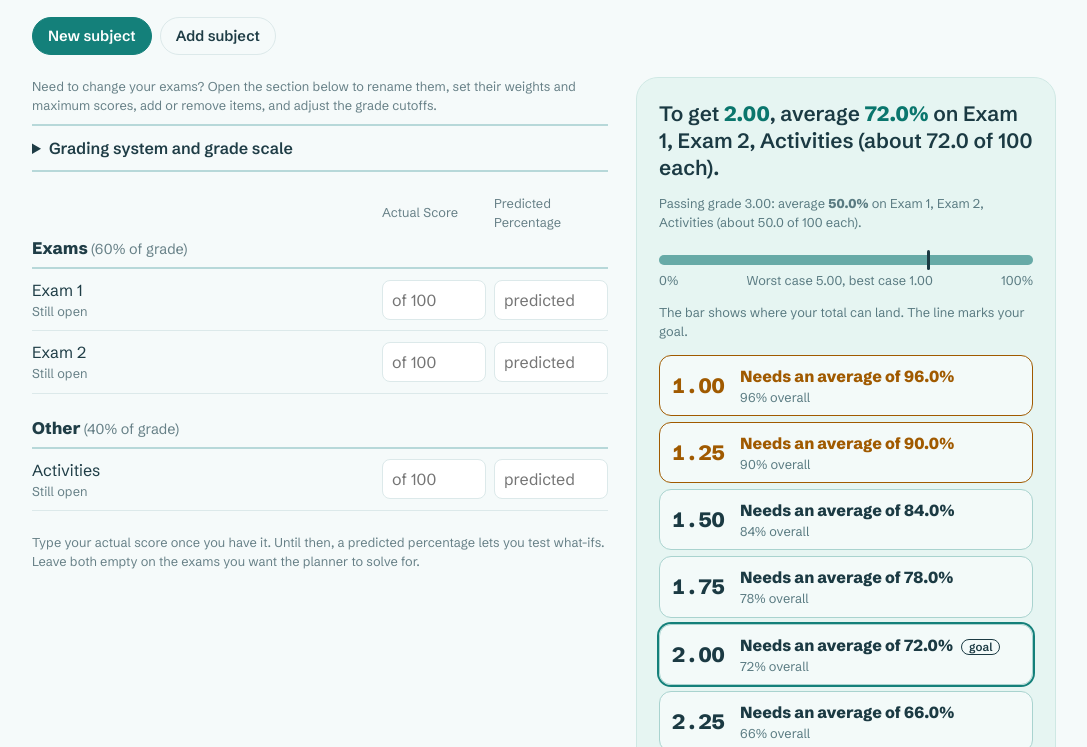
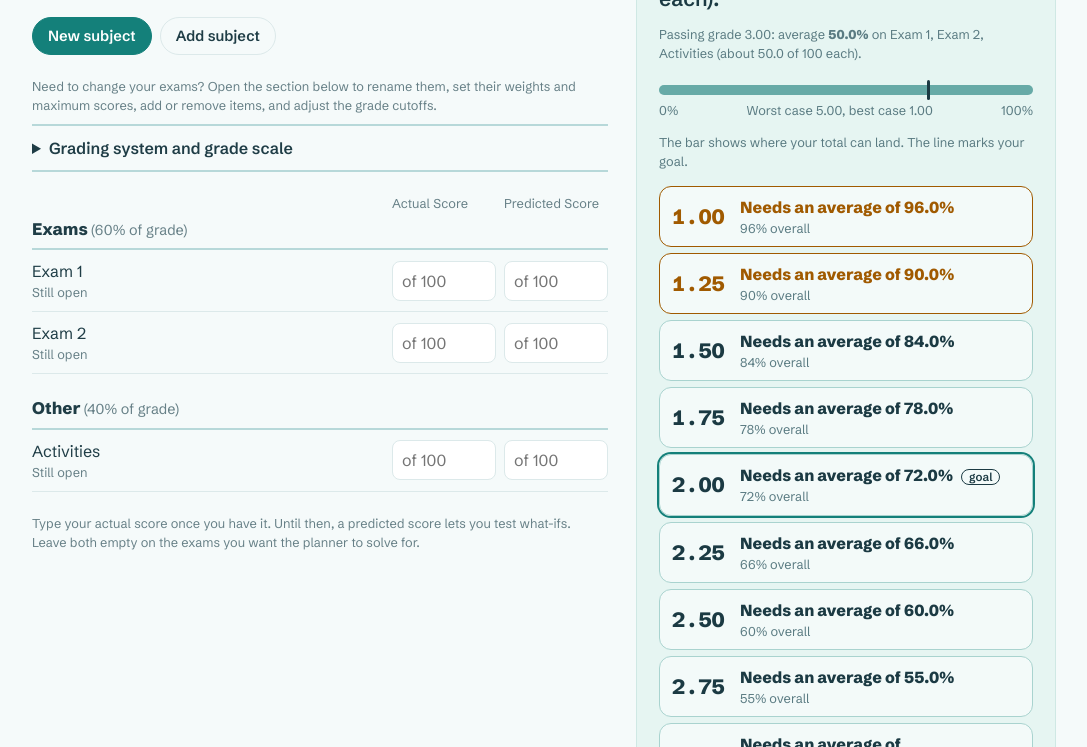
Before and after one commit to michaelracho/am-i-cooked, a plain HTML site: page index.html in a window 1280 px wide. Shown: the part 120-867 px from the top of the page, without its empty margins (96-1183 px from the left). Drawn offline with Linux system fonts and the light colour scheme.

Commit message:
fix predicted score

```diff
--- a/index.html
+++ b/index.html
@@ -123,7 +123,7 @@
       }
       .row {
         display: grid;
-        grid-template-columns: minmax(0, 1fr) 104px 114px;
+        grid-template-columns: minmax(0, 1fr) 104px 104px;
         gap: 8px;
         align-items: center;
         padding: 9px 0;
@@ -323,13 +323,13 @@
   </head>
   <body>
     <div class="wrap">
-      <h1>Am I Cooked?</h1>
-      <p class="lead">
-        Enter what you’ve scored, predict the rest, and see which grades are still within reach.
-      </p>
-      <div class="tabs" id="tabs"></div>
       <main>
         <div>
+          <h1>Am I Cooked?</h1>
+          <p class="lead">
+            Enter what you’ve scored, predict the rest, and see which grades are still within reach.
+          </p>
+          <div class="tabs" id="tabs"></div>
           <div id="setup"></div>
           <div id="inp"></div>
         </div>
@@ -383,6 +383,18 @@
         } catch (e) {}
       };
       const cur = () => D.subs.find((s) => s.id === D.cur);
+      if (D.v !== 2) {
+        // v2: predictions are stored as scores; convert earlier percentage predictions once
+        D.subs.forEach((s) =>
+          s.groups.forEach((g) =>
+            g.items.forEach((i) => {
+              if (i.e !== "") i.e = String(Math.round((+i.e / 100) * (+i.max || 100) * 100) / 100);
+            }),
+          ),
+        );
+        D.v = 2;
+        save();
+      }
       const fx = (n) => (n == null ? "none" : (+n).toFixed(2));
       const sorted = (S) => S.scale.slice().sort((a, b) => b.m - a.m);
       const gradeFor = (S, v) => {
@@ -411,7 +423,7 @@
               s = i.s !== "" ? +i.s : null,
               e = i.e !== "" ? +i.e : null;
             const st = s !== null ? "done" : e !== null ? "est" : "open",
-              p = st === "done" ? (s / mx) * 100 : st === "est" ? e : null;
+              p = st === "done" ? (s / mx) * 100 : st === "est" ? (e / mx) * 100 : null;
             W += w;
             if (p === null) U += w;
             else base += (w * p) / 100;
@@ -433,9 +445,9 @@
             placeholder="of ${+i.max || 100}" value="${esc(i.s)}"
             aria-label="${esc(i.n)} actual score"
             data-t="i" data-g="${g.id}" data-i="${i.id}" data-f="s">
-          <input type="number" inputmode="decimal" min="0" max="100" step="any"
-            placeholder="predicted" value="${esc(i.e)}" id="e${i.id}"
-            aria-label="${esc(i.n)} predicted percentage"
+          <input type="number" inputmode="decimal" min="0" step="any"
+            placeholder="of ${+i.max || 100}" value="${esc(i.e)}" id="e${i.id}"
+            aria-label="${esc(i.n)} predicted score"
             data-t="i" data-g="${g.id}" data-i="${i.id}" data-f="e">
         </div>`;
 
@@ -493,9 +505,9 @@
       function renderInp() {
         const S = cur();
         $("#inp").innerHTML = `
-          <div class="row hd sm"><span></span><span>Actual Score</span><span>Predicted Percentage</span></div>
+          <div class="row hd sm"><span></span><span>Actual Score</span><span>Predicted Score</span></div>
           ${S.groups.map(groupBlock).join("")}
-          <p class="sm">Type your actual score once you have it. Until then, a predicted percentage lets you test what-ifs. Leave both empty on the exams you want the planner to solve for.</p>`;
+          <p class="sm">Type your actual score once you have it. Until then, a predicted score lets you test what-ifs. Leave both empty on the exams you want the planner to solve for.</p>`;
       }
 
       function renderSetup() {
@@ -622,7 +634,7 @@
               x.st === "done"
                 ? x.p.toFixed(1) + "% scored"
                 : x.st === "est"
-                  ? "Predicting " + x.p + "%"
+                  ? "Predicting " + +x.p.toFixed(1) + "%"
                   : "Still open";
           if (e) e.disabled = x.st === "done";
         });
```
